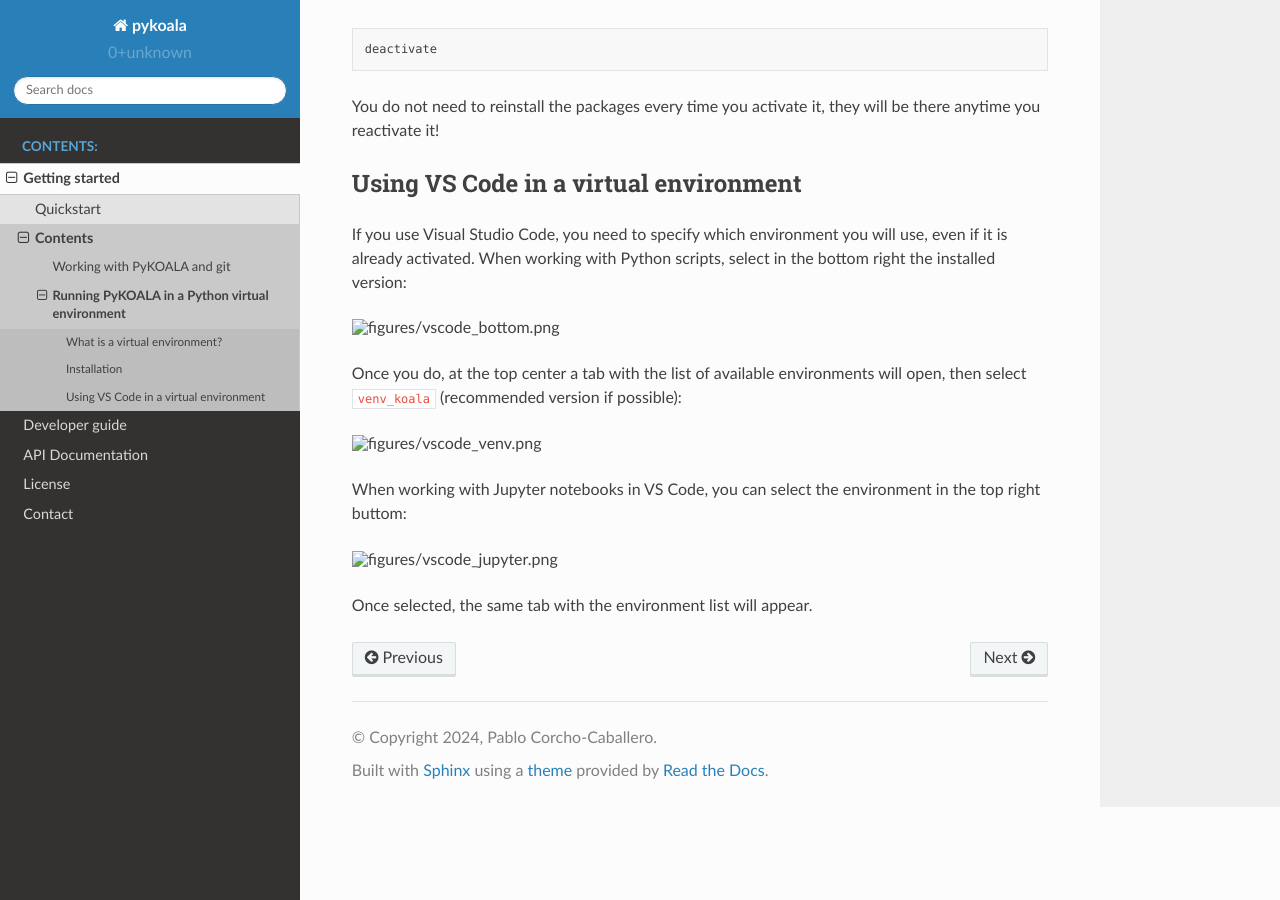
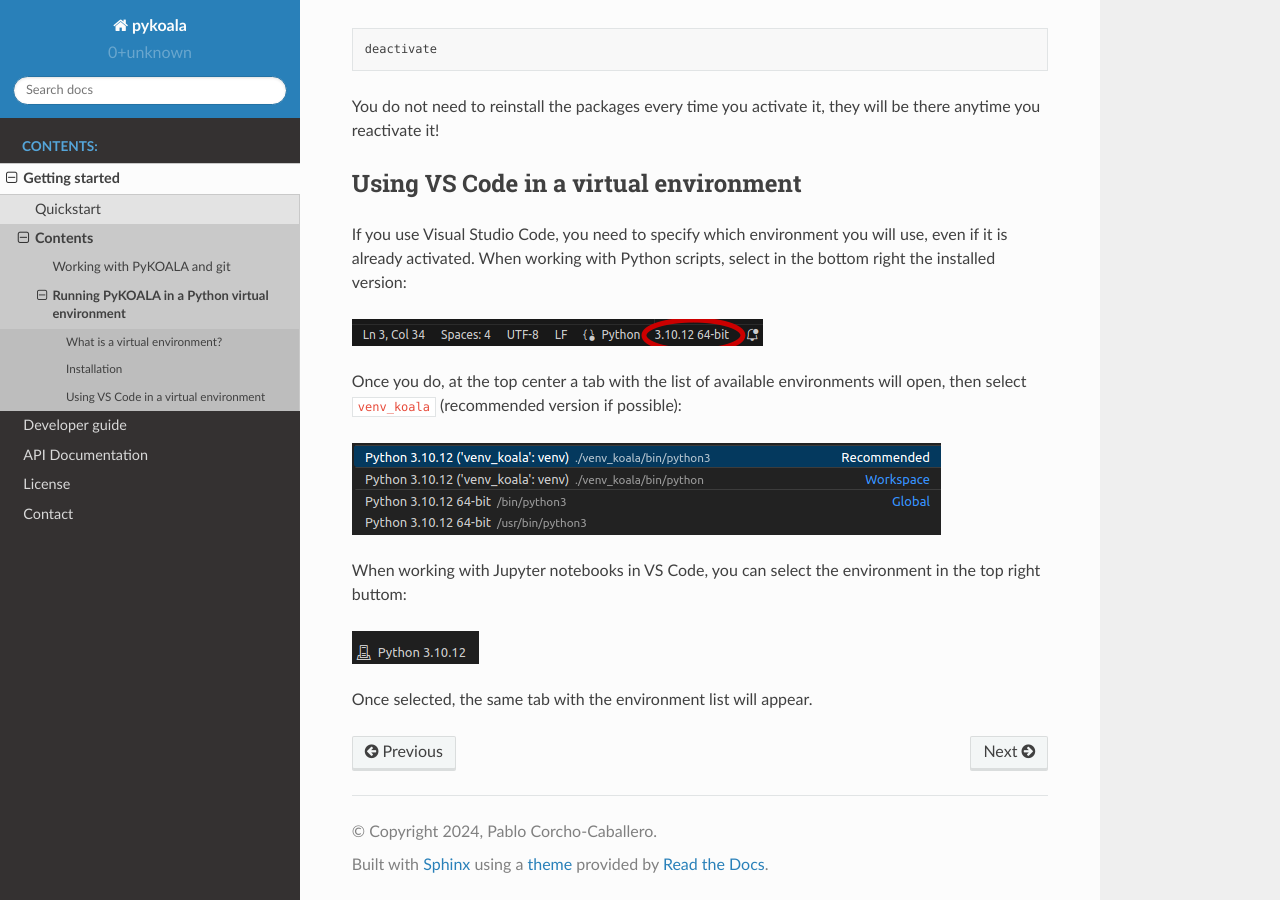
Before and after one commit to pykoala/pykoala, a Sphinx documentation site: the page built from docs/getting-started/virtual-environment.rst, in a window 1280 px wide and 900 px high, scrolled down 1271 px. Built offline with Sphinx 7.4.7 and the Read the Docs theme 2.0.0, drawn with Linux system fonts in a browser that asks for light colours.

Commit message:
Fix bug with figures

```diff
--- a/docs/developer-guide/fork.rst
+++ b/docs/developer-guide/fork.rst
@@ -7,7 +7,7 @@ How to fork
 -----------
 First, click “Fork this repository” on the main PyKOALA repository in github. You then have your own copy of Phantom in github.com/USERNAME/koala
 
-.. figure:: ../figures/fork_buttom.png
+.. figure:: ../_static/figures/fork_buttom.png
 
 How to work on your fork
 ------------------------
--- a/docs/getting-started/virtual-environment.rst
+++ b/docs/getting-started/virtual-environment.rst
@@ -58,14 +58,14 @@ Using VS Code in a virtual environment
 If you use Visual Studio Code, you need to specify which environment you will use, even if it is already activated.
 When working with Python scripts, select in the bottom right the installed version:
 
-.. figure:: ../figures/vscode_bottom.png
+.. figure:: ../_static/figures/vscode_bottom.png
 
 Once you do, at the top center a tab with the list of available environments will open, then select ``venv_koala`` (recommended version if possible):
 
-.. figure:: ../figures/vscode_venv.png
+.. figure:: ../_static/figures/vscode_venv.png
 
 When working with Jupyter notebooks in VS Code, you can select the environment in the top right buttom:
 
-.. figure:: ../figures/vscode_jupyter.png
+.. figure:: ../_static/figures/vscode_jupyter.png
 
 Once selected, the same tab with the environment list will appear.
```
Also changed, not shown: docs/_static/figures/fork_buttom.png (added), docs/_static/figures/venv-activated.png (added), docs/_static/figures/vscode_bottom.png (added), docs/_static/figures/vscode_jupyter.png (added), docs/_static/figures/vscode_venv.png (added).
